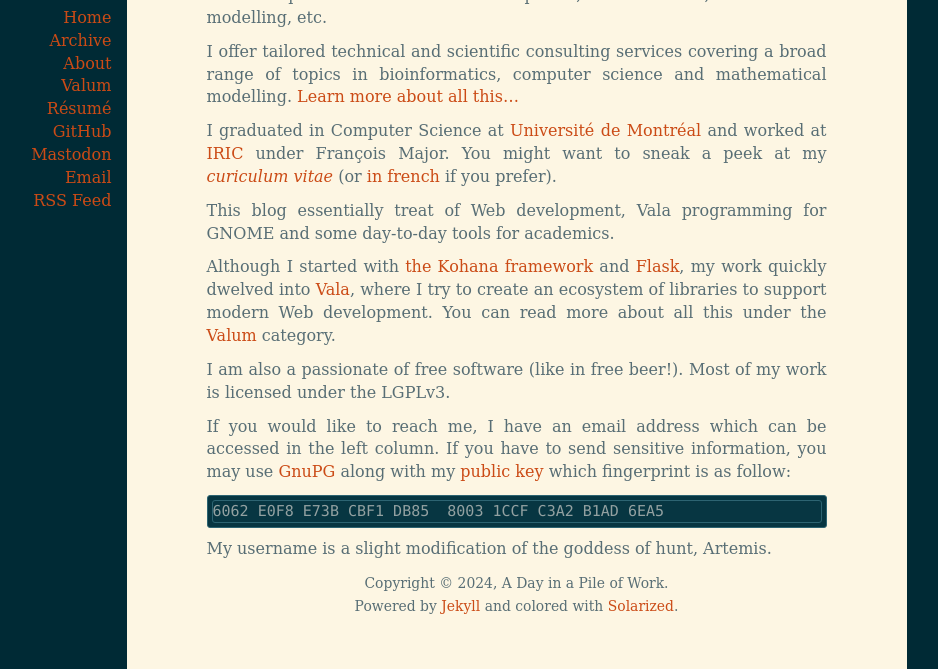
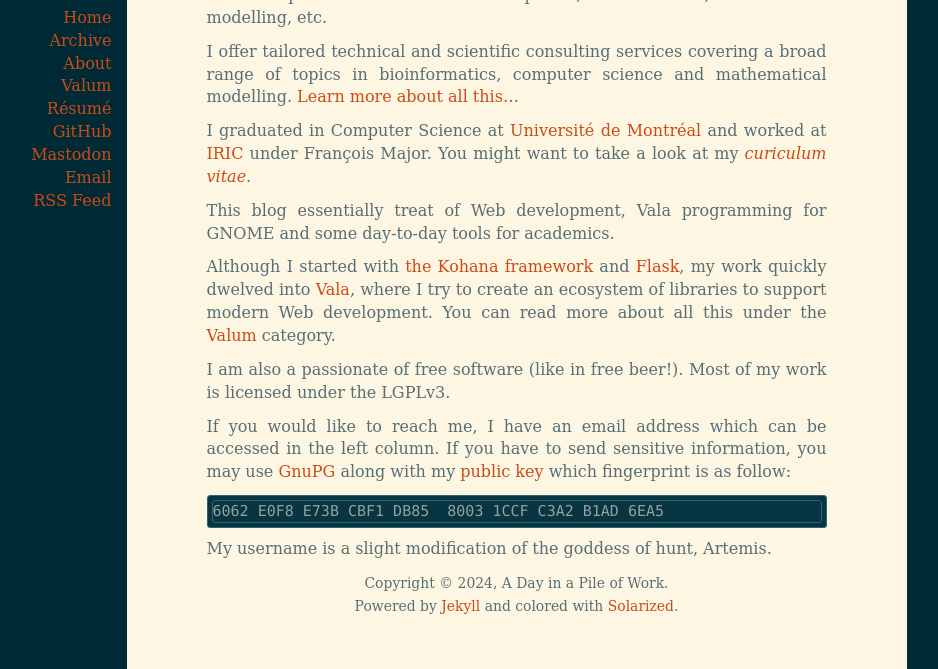
Before and after one commit to arteymix/arteymix.github.io, a Jekyll site: the page built from about/index.md, in a window 1280 px wide, cut to the strip 284-953 px from the top of the page. Shown: the whole strip, without its empty margins (221-1159 px from the left). Built offline with Jekyll 4.4.1, drawn with Linux system fonts in a browser that asks for light colours; some web fonts are replaced.

Commit message:
Rephrase and hide the french cv since it's outdated

```diff
--- a/about/index.md
+++ b/about/index.md
@@ -13,8 +13,7 @@ range of topics in bioinformatics, computer science and mathematical modelling.
 
 I graduated in Computer Science at [Université de Montréal](http://www.umontreal.ca)
 and worked at [IRIC](http://iric.ca/) under François Major. You might want to
-sneak a peek at my [_curiculum vitae_](/curiculum-vitae-en.pdf)
-(or [in french](/curiculum-vitae.pdf) if you prefer).
+take a look at my [_curiculum vitae_](/curiculum-vitae-en.pdf).
 
 This blog essentially treat of Web development, Vala programming for GNOME and
 some day-to-day tools for academics.
```
